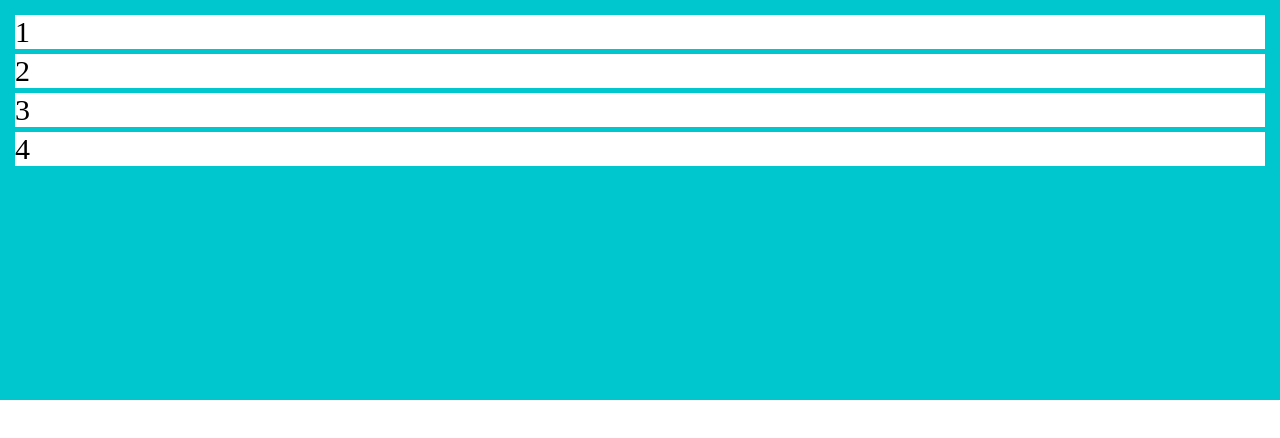
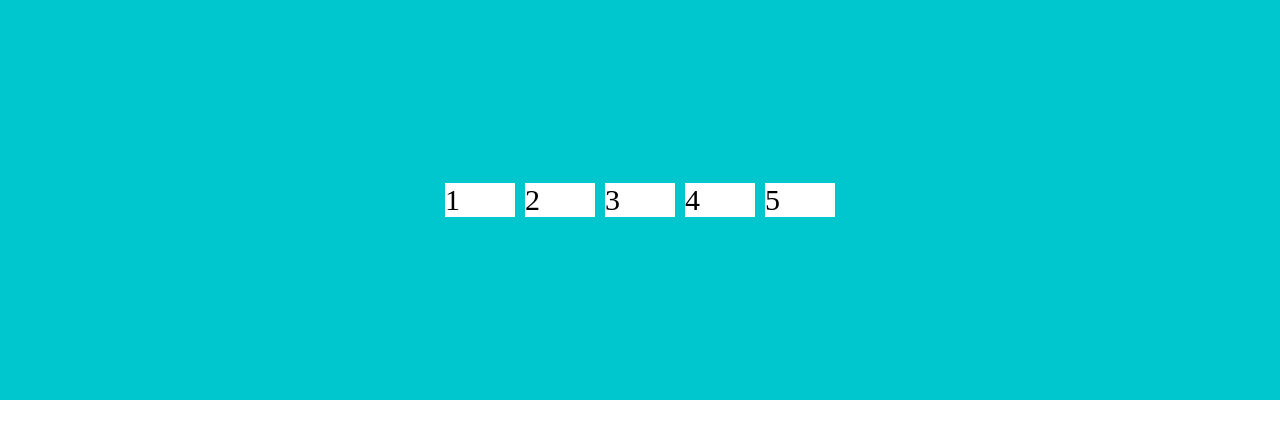
Before and after one commit to sf-12/WEBCAMP_1-extra2_learning, a plain HTML site: page flex/flex.html in a window 1280 px wide. Drawn offline with Linux system fonts and the light colour scheme.

Commit message:
[Finish] 1-extra2_learning

```diff
--- a/flex/flex.html
+++ b/flex/flex.html
@@ -11,6 +11,25 @@
       <div>2</div>
       <div>3</div>
       <div>4</div>
+      <div>5</div>
+      <!-- <div>6</div>
+      <div>7</div>
+      <div>8</div>
+      <div>9</div>
+      <div>10</div>
+      <div>11</div>
+      <div>12</div>
+      <div>13</div>
+      <div>14</div>
+      <div>15</div>
+      <div>16</div>
+      <div>17</div>
+      <div>18</div>
+      <div>19</div>
+      <div>20</div>
+      <div>21</div>
+      <div>22</div>
+      <div>23</div> -->
     </div>
   </body>
 </html>
--- a/flex/style.css
+++ b/flex/style.css
@@ -8,10 +8,141 @@
   background-color: #00c7ce;
   height: 50vh;
   padding: 10px;
+  display: flex;
+  align-items: center;
+  /* width: 300px; */
+
+  /* --flexアイテムの並び順の指定-- */
+  flex-direction: row;
+  /* flex-direction: row-reverse; */
+  /* flex-direction: column; */
+  /* flex-direction: column-reverse; */
+
+  /* --折り返し指定-- */
+  /* flex-wrap: nowrap; */
+  flex-wrap: wrap;
+  /* flex-wrap: wrap-reverse; */
+
+  /* direction（並び順）とwrap（折り返し）を同時に指定 */
+  /* flex-flow: row-reverse wrap-reverse; */
+
+  /* --横方向の整列方法を指定-- */
+  /* justify-content: flex-start; */
+  /* justify-content: flex-end; */
+  justify-content: center;
+  /* justify-content: space-between; */
+  /* justify-content: space-around; */
+
+  /* --縦方向の整列方法を指定-- */
+  /* align-items: stretch; */
+  /* align-items: flex-start; */
+  /* align-items: flex-end; */
+  /* align-items: center; */
+  /* align-items: baseline; */
+
+  /* --複数行の整列方法を指定（複数行ない時は効果なし）-- */
+  /* align-content: stretch; */
+  /* align-content: flex-start; */
+  /* align-content: flex-end; */
+  /* align-content: center; */
+  /* align-content: space-between; */
+  /* align-content: space-around; */
 }
 
 .flex > div {
   background-color: #fff;
   margin: 5px;
   font-size: 30px;
+  width: 70px;
 }
+
+/* flexアイテムの並び順を指定 */
+/* 全てのアイテムは初期値として0を持っている点に留意 */
+/*
+.flex > div:nth-child(1) {
+  order: 5;
+}
+.flex > div:nth-child(2) {
+  order: 3;
+}
+.flex > div:nth-child(3) {
+  order: 1;
+}
+.flex > div:nth-child(4) {
+  order: 2;
+}
+.flex > div:nth-child(5) {
+  order: 4;
+}
+*/
+
+/* flexアイテムの横幅の伸びる比率を指定 */
+/* 横幅に伸びる余白が残っていないと効果なし */
+/* .flex > div:nth-child(1) {
+  flex-grow: 0;
+}
+.flex > div:nth-child(2) {
+  flex-grow: 1;
+}
+.flex > div:nth-child(3) {
+  flex-grow: 2;
+}
+.flex > div:nth-child(4) {
+  flex-grow: 3;
+}
+.flex > div:nth-child(5) {
+  flex-grow: 4;
+} */
+
+/* flexアイテムの横幅の縮む比率を指定 */
+/* 効果があるのは以下の２つの条件を満たした場合のみ */
+/* Flexアイテムの横幅の合計値がFlexコンテナー自体の横幅を超過している */
+/* flex-wrapがno-wrap */
+/* .flex > div:nth-child(1) {
+  flex-shrink: 0;
+}
+.flex > div:nth-child(2) {
+  flex-shrink: 1;
+}
+.flex > div:nth-child(3) {
+  flex-shrink: 2;
+}
+.flex > div:nth-child(4) {
+  flex-shrink: 3;
+}
+.flex > div:nth-child(5) {
+  flex-shrink: 4;
+} */
+
+/* flexアイテムの横幅を指定 */
+/* widthでも指定可能だが、flex-basisで指定するとflex-directionが縦のときに自動で縦幅の設定に切り替わる */
+/* .flex > div:nth-child(1) {
+  flex-basis: 100px;
+}
+.flex > div:nth-child(2) {
+  flex-basis: 100px;
+}
+.flex > div:nth-child(3) {
+  flex-basis: 100px;
+}
+.flex > div:nth-child(4) {
+  flex-basis: 100px;
+}
+.flex > div:nth-child(5) {
+  flex-basis: 100px;
+} */
+
+/* flex　flex-grow flex-shrink flex-basisの３つを同時に設定 */
+/* .flex > div:nth-child(1) {
+  flex: 2 2 10%;
+} */
+
+/* 縦方向の位置を個別に設定 */
+.flex > div:nth-child(2) {
+  /* align-self: auto; */
+  /* align-self: flex-end; */
+  /* align-self: flex-start; */
+  /* align-self: center; */
+  /* align-self: stretch; */
+  /* align-self: baseline; */
+}
```
